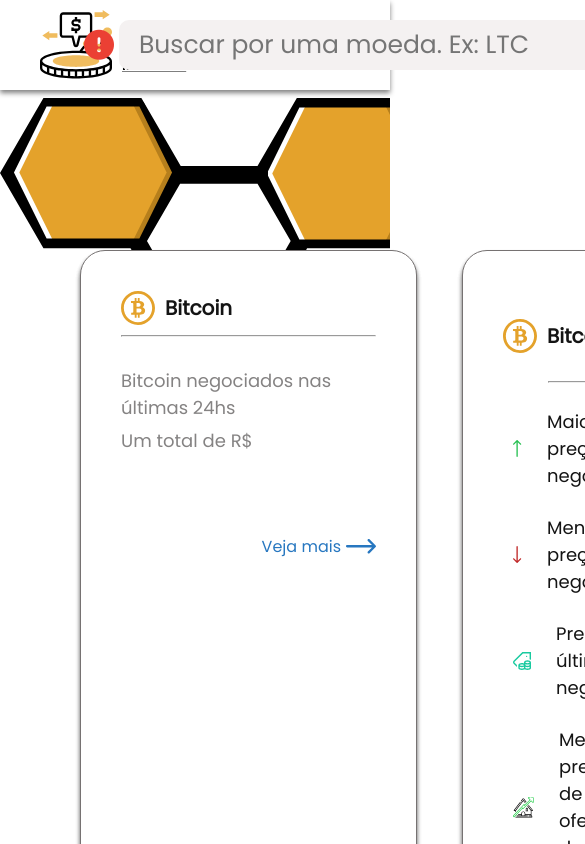
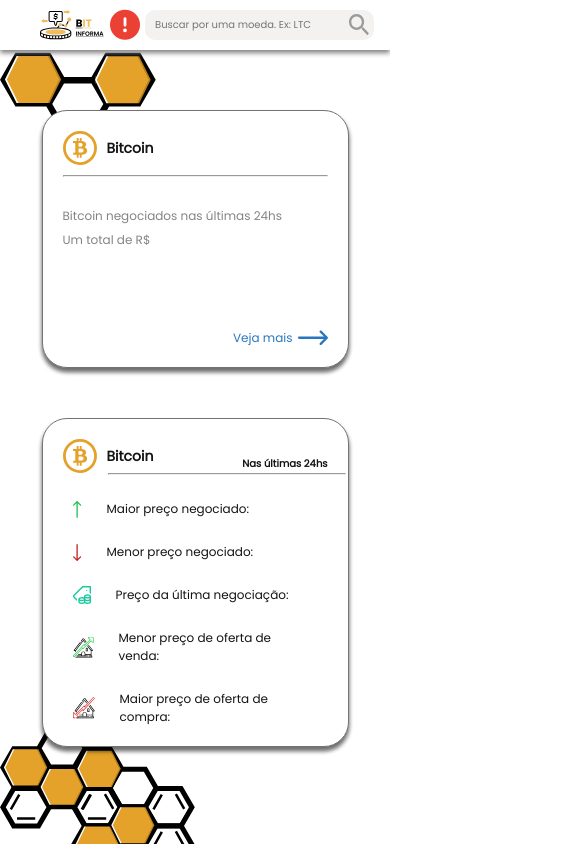
Before and after one commit to TiagoTR/Bit-Informa, a React (Create React App) app: page / in a window 390 px wide. Shown: the top 844 px of the page, 585 px wide, since content can reach past the window. Built offline with nearby package versions, Linux system fonts and the light colour scheme; no server answers.

Commit message:
Add responsiveness

```diff
--- a/src/components/header-component/styles.js
+++ b/src/components/header-component/styles.js
@@ -10,6 +10,8 @@ export const Wrapper = styled.div`
 
 export const Logo = styled.img`
     margin-left: 40px;
+
+    @media(max-width: 560px) {width: 20%;}
 `;
 
 export const InputWrapper = styled.div`
@@ -30,9 +32,21 @@ export const Input = styled.input`
     height: 50px;
     border-radius: 10px 0 0 10px;
     border: none;
-    padding: 0 20px;
+    padding: 0 10px;
     font-size: 25px;
     background: #F4F1F1;
+
+    @media(max-width: 790px) {
+        width: 300px;
+        height: 40px;
+        font-size: 16px;
+    }
+
+    @media(max-width: 560px) {
+        width: 200px;
+        height: 30px;
+        font-size: 10px;
+    }
 `;
 
 export const IconSearch = styled.img`
@@ -40,4 +54,10 @@ export const IconSearch = styled.img`
     padding: 9px;
     border-radius: 0 10px 10px 0;
     background: #F4F1F1;
+
+    @media(max-width: 790px) {padding: 4px;}
+
+    @media(max-width: 560px) {
+        height: 30px;
+    }
 `;
--- a/src/components/main-component/main.js
+++ b/src/components/main-component/main.js
@@ -9,6 +9,7 @@ import ArrowDown from '../../assets/Arrow-Down.svg';
 import CashIcon from '../../assets/Cash-Icon.svg';
 import SaleIcon1 from '../../assets/Sale-Icon-1.svg';
 import SaleIcon2 from '../../assets/Sale-Icon-2.svg';
+import ImageTop from '../../assets/Image-Top.svg';
 import ImageBottom from '../../assets/Image-Bottom.svg';
 import StateContext from '../context';
 
@@ -56,7 +57,7 @@ export default function Main() {
         WBX: 'WiBX',
         XRP: 'XRP',
     });
-    const [date, setDate] = useState({
+    const [date] = useState({
         day: new Date().getDate() - 1,
         month: new Date().getMonth() + 1,
         year: new Date().getFullYear()
@@ -99,6 +100,8 @@ export default function Main() {
 
     return(
         <>
+            <Styles.ImageTop src={ ImageTop } alt='image-top' />
+
             <Styles.CardsWrapper>
                 <Styles.Card width='350px' marginRight='45px'>
                     <Styles.TopCard>
@@ -154,7 +157,8 @@ export default function Main() {
                     </Styles.InfoCard>
                 </Styles.Card>
             </Styles.CardsWrapper>
-            <Styles.ImageBottom src={ ImageBottom } alt='xxx'/>
+
+            <Styles.ImageBottom src={ ImageBottom } alt='image-bottom' />
         </>
     );
 };
--- a/src/components/main-component/styles.js
+++ b/src/components/main-component/styles.js
@@ -1,12 +1,31 @@
 import styled from 'styled-components';
 import icon from '../../assets/Coin-Symbol.svg';
-import backgroundImage from '../../assets/Image-Top.svg';
+
+export const ImageTop = styled.img`
+    position: absolute;
+    z-index: -1;
+
+    @media(max-width: 790px) {width: 50%;}
+
+    @media(max-width: 600px) {width: 40%;}
+`;
 
 export const CardsWrapper = styled.div`
     padding: 0 80px;
     display: flex;
     padding-top: 160px;
-    background: url(${ backgroundImage }) no-repeat left top;
+
+    @media (max-width: 1160px) {
+        flex-direction: column;
+        align-items: center;
+        padding: 160px 0 0 0;
+    }
+
+    @media(max-width: 790px) {padding-top: 125px;}
+
+    @media(max-width: 600px) {padding-top: 90px;}
+
+    @media(max-width: 440px) {padding-top: 60px;}
 `;
 
 export const Card = styled.div`
@@ -18,6 +37,18 @@ export const Card = styled.div`
     box-shadow: 0px 4px 4px rgba(0, 0, 0, 0.25), 0px 4px 4px rgba(0, 0, 0, 0.25), 0px 4px 4px rgba(0, 0, 0, 0.25);
     background: #fff;
     border-radius: 25px;
+
+    @media(max-width: 1160px) {
+        &:first-child {margin: 0 0 50px 0;}
+    }
+
+    @media(max-width: 790px) {
+        padding: 20px;
+    }
+
+    @media(max-width: 560px) {
+        width: 307px;
+    }
 `;
 
 export const TopCard = styled.div`
@@ -33,13 +64,17 @@ export const Icon = styled.img`
 export const TitleCoin = styled.span`
     font-size: 20px;
     font-weight: bold;
-    width: 211px;;
+    width: 211px;
+
+    @media(max-width: 790px) {font-size: 14px;}
 `;
 
 export const ValueCard = styled.p`
     font-weight: bold;
     font-size: 24px;
     margin-top: 10px;
+
+    @media(max-width: 790px) {font-size: 16px;}
 `;
 
 export const Line = styled.hr`
@@ -51,6 +86,8 @@ export const Description = styled.p`
     margin-top: ${ props => props.marginTop };
     font-size: 18px;
     color: #858383;
+
+    @media(max-width: 790px) {font-size: 12px;}
 `;
 
 export const FooterCard = styled.div`
@@ -62,6 +99,10 @@ export const FooterCard = styled.div`
 export const Text = styled.p`
     color: #2777C0;
     margin-right: 5px;
+
+    @media(max-width: 560px) {
+        font-size: 12px;
+    }
 `;
 
 export const TextTime = styled.p`
@@ -71,6 +112,10 @@ export const TextTime = styled.p`
     vertical-align: bottom;
     margin-top: 15px;
     font-weight: bold;
+
+    @media(max-width: 790px) {font-size: 14px;}
+
+    @media(max-width: 560px) {font-size: 10px}
 `;
 
 export const InfoCard = styled.div`
@@ -83,6 +128,8 @@ export const InfoCard = styled.div`
 export const TextInfo = styled.p`
     font-size: 18px;
     margin: 0 10px 0 25px;
+
+    @media(max-width: 790px) {font-size: 12px;}
 `;
 
 export const ValueInfo = styled.p`
@@ -90,10 +137,19 @@ export const ValueInfo = styled.p`
     text-decoration: underline;
     color: #E4A22B;
     font-weight: 600;
+
+    @media(max-width: 790px) {font-size: 10px;}
 `;
 
 export const ImageBottom = styled.img`
     position: absolute;
     margin-top: -40px;
     z-index: -1;
+
+    @media(max-width: 790px) {
+        width: 80%;
+        margin-top: -20px;
+    }
+
+    @media(max-width: 600px) {width: 50%;}
 `;
```
